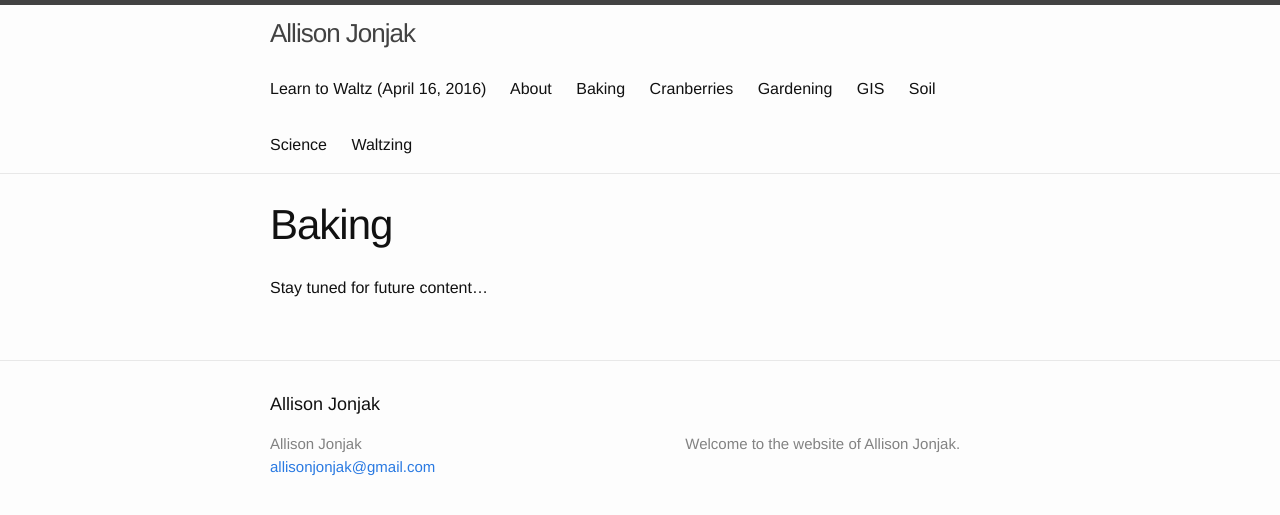
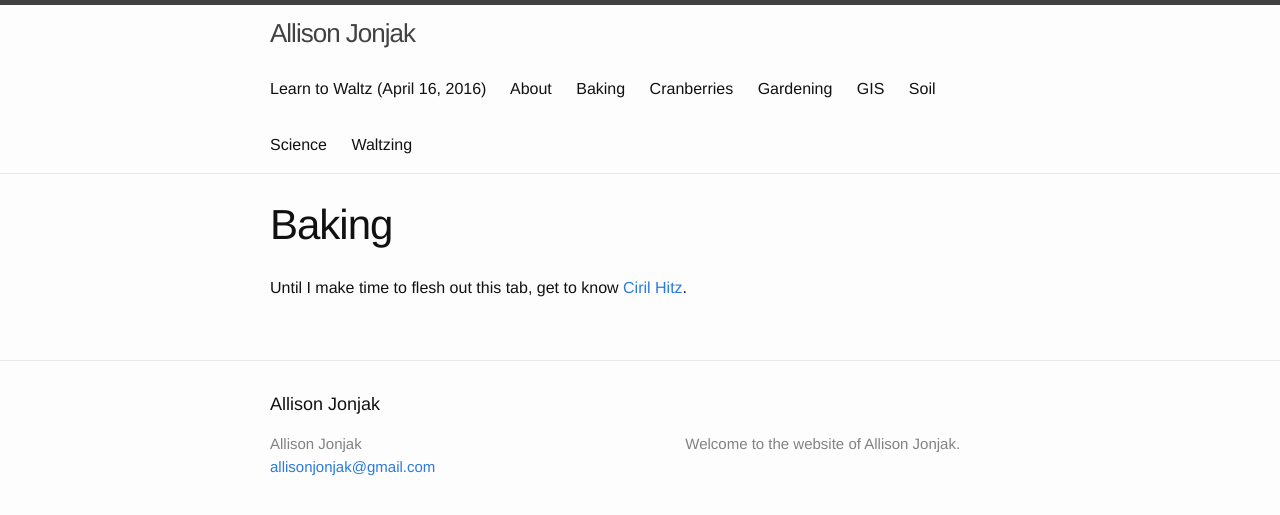
Before and after one commit to cranhandler/cranhandler.github.io, a Jekyll site: the page built from baking.md, in a window 1280 px wide. Shown: the top 515 px of the page. Built offline with Jekyll 4.4.1, drawn with Linux system fonts in a browser that asks for light colours.

Commit message:
Update baking.md

```diff
--- a/baking.md
+++ b/baking.md
@@ -4,4 +4,6 @@ title: Baking
 permalink: /baking/
 ---
 
-Stay tuned for future content...
+Until I make time to flesh out this tab, get to know [Ciril Hitz][].
+
+[Ciril Hitz]: http://breadhitz.com/books.html
```
